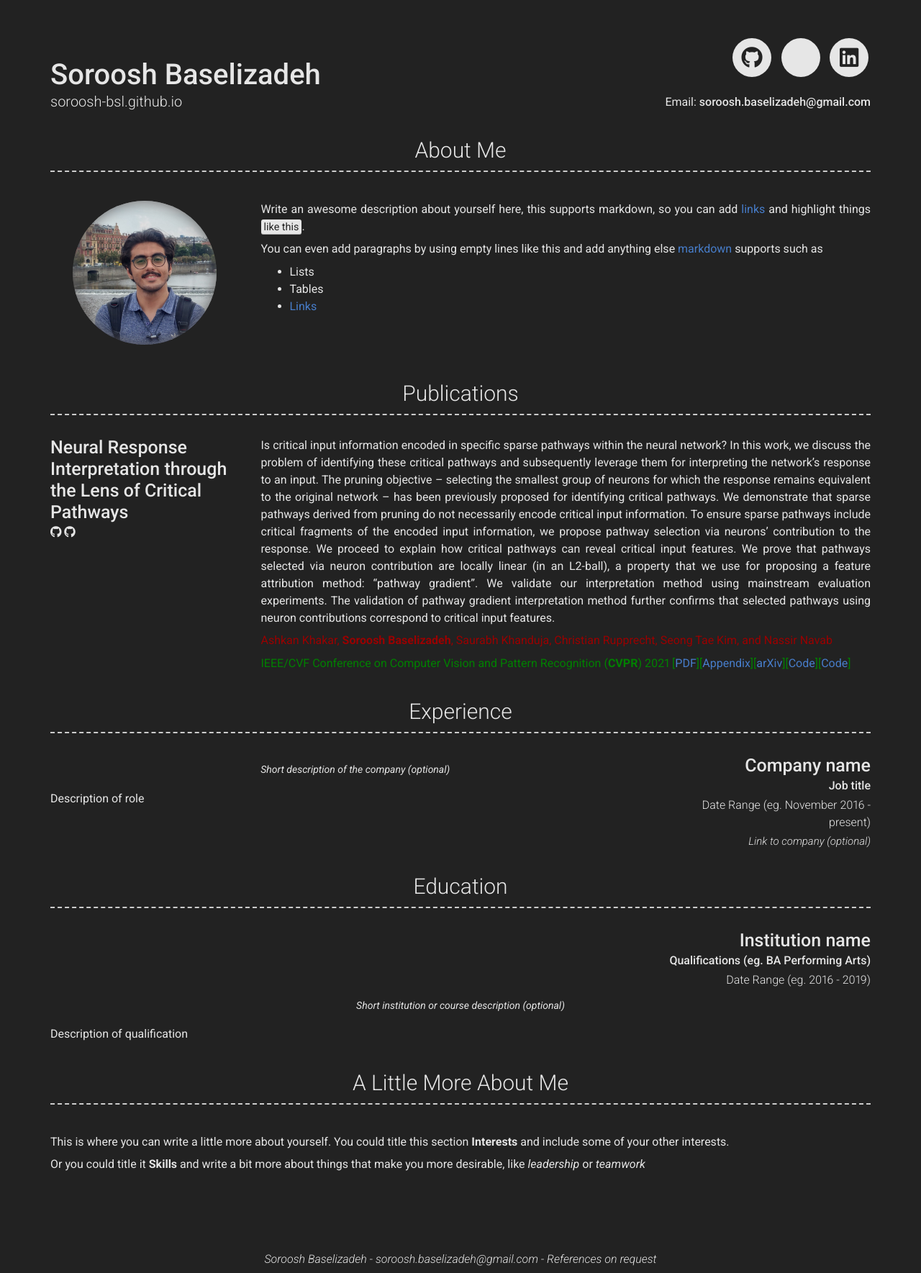
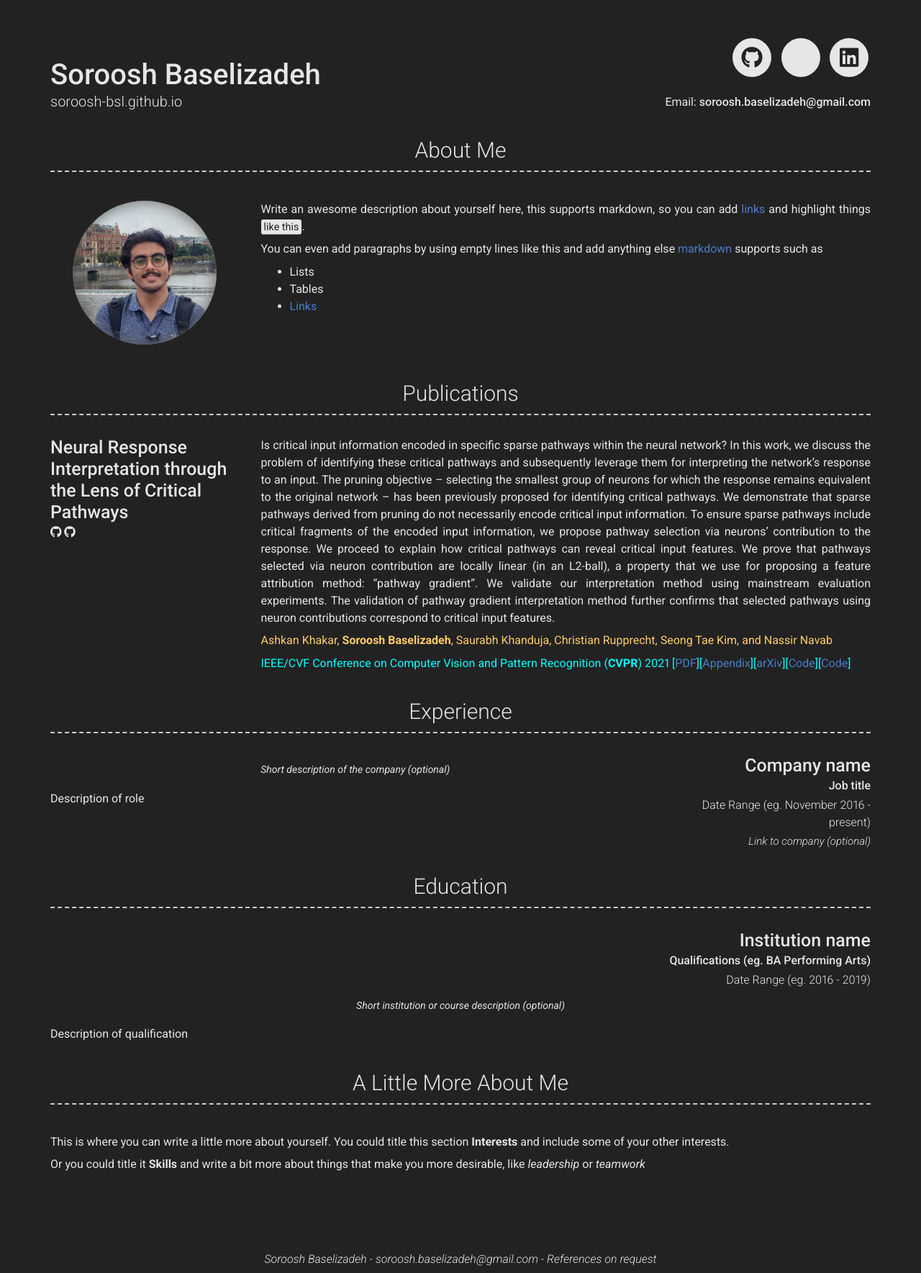
Before and after one commit to Soroosh-Bsl/soroosh-bsl.github.io, a Jekyll site: the page built from index.md, in a window 1280 px wide. Shown: the whole page at 72% size. Built offline with Jekyll 4.4.1, drawn with Linux system fonts in a browser that asks for light colours; nearby versions of some CDN libraries; a style sheet for code colours, icons or effects is not loaded.

Commit message:
pubs update

```diff
--- a/_config.yml
+++ b/_config.yml
@@ -81,9 +81,9 @@ content:
         description: | # this will include new lines to allow paragraphs
           Is critical input information encoded in specific sparse pathways within the neural network? In this work, we discuss the problem of identifying these critical pathways and subsequently leverage them for interpreting the network's response to an input. The pruning objective -- selecting the smallest group of neurons for which the response remains equivalent to the original network -- has been previously proposed for identifying critical pathways. We demonstrate that sparse pathways derived from pruning do not necessarily encode critical input information. To ensure sparse pathways include critical fragments of the encoded input information, we propose pathway selection via neurons' contribution to the response. We proceed to explain how critical pathways can reveal critical input features. We prove that pathways selected via neuron contribution are locally linear (in an L2-ball), a property that we use for proposing a feature attribution method: "pathway gradient". We validate our interpretation method using mainstream evaluation experiments. The validation of pathway gradient interpretation method further confirms that selected pathways using neuron contributions correspond to critical input features.
 
-          <span style="color:#900"> Ashkan Khakar, <strong>Soroosh Baselizadeh</strong>, Saurabh Khanduja, Christian Rupprecht, Seong Tae Kim, and Nassir Navab </span>
+          <span style="color:#FFCC66"> Ashkan Khakar, <strong>Soroosh Baselizadeh</strong>, Saurabh Khanduja, Christian Rupprecht, Seong Tae Kim, and Nassir Navab </span>
 
-          <span style="color:green"> IEEE/CVF Conference on Computer Vision and Pattern Recognition (<strong>CVPR</strong>) 2021
+          <span style="color:#00FFFF"> IEEE/CVF Conference on Computer Vision and Pattern Recognition (<strong>CVPR</strong>) 2021
           [<a href="url(/pubs/pathwaygrad_main.pdf)">PDF</a>][<a href="url(/pubs/pathwaygrad_appendix.pdf)">Appendix</a>][<a href="https://arxiv.org/abs/2103.16886">arXiv</a>][<a href="https://github.com/CAMP-eXplain-AI/PathwayGrad">Code</a>][<a href="https://github.com/CAMP-eXplain-AI/RoarTorch">Code</a>]</span>
   - title: Experience
     layout: list
```
